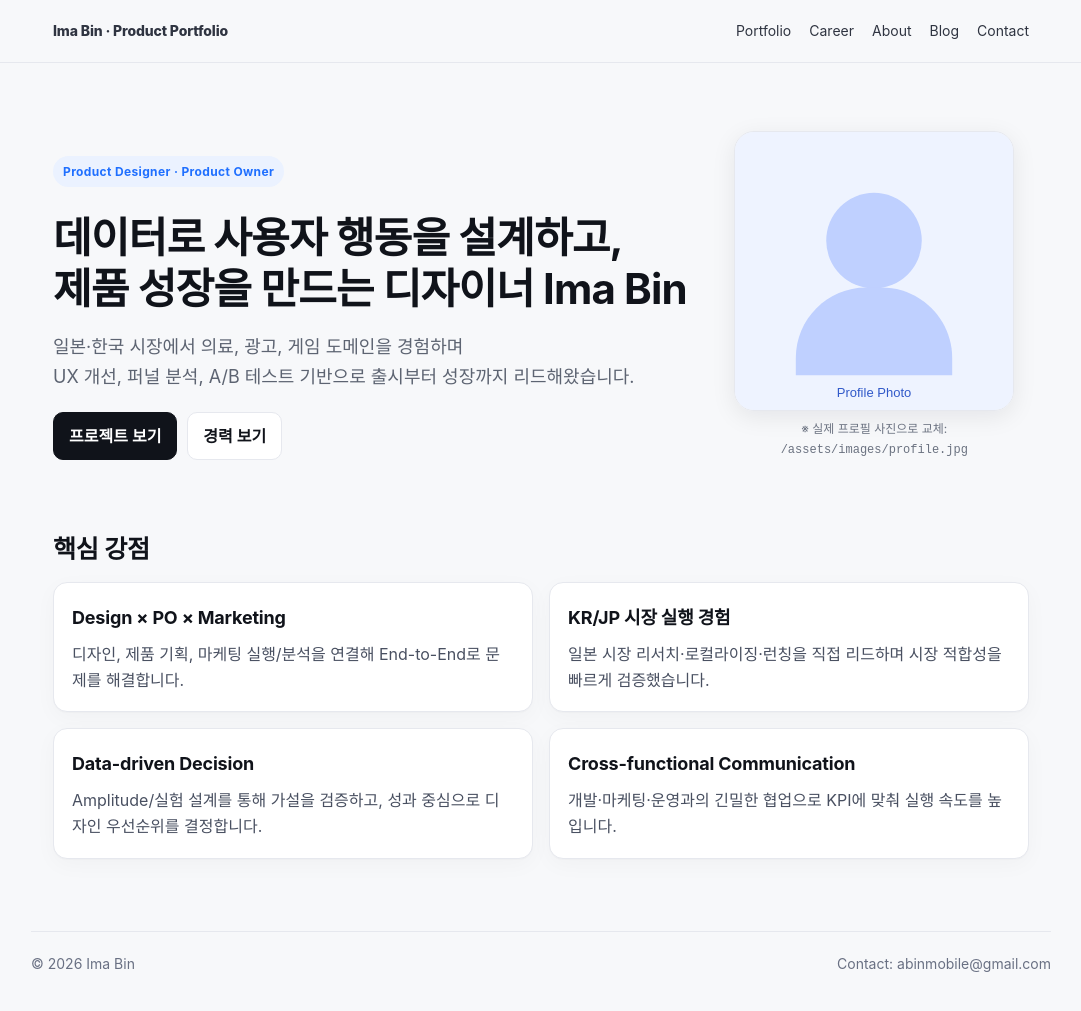
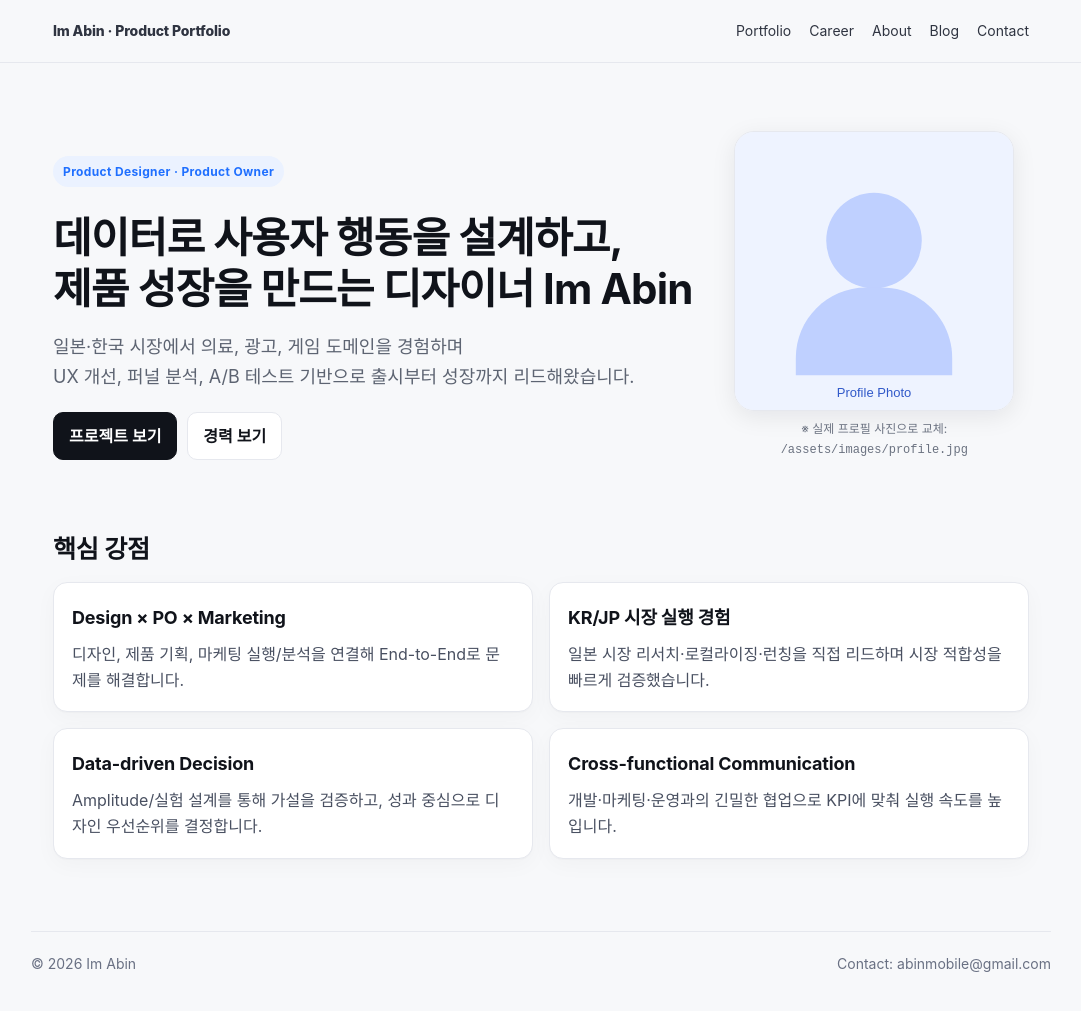
Before and after one commit to ima-bin/ima-bin.github.io, a Jekyll site: the page built from index.md, in a window 1280 px wide and 1011 px high. Shown: the whole window, without its empty margins (99-1180 px from the left). Built offline with Jekyll 4.4.1, drawn with Linux system fonts in a browser that asks for light colours.

Commit message:
Rename Ima Bin to Im Abin across site

```diff
--- a/_config.yml
+++ b/_config.yml
@@ -1,4 +1,4 @@
-title: "Ima Bin | Product Designer Portfolio"
+title: "Im Abin | Product Designer Portfolio"
 description: "Data-driven Product Designer / Product Owner"
 lang: ko-KR
 
--- a/_layouts/default.html
+++ b/_layouts/default.html
@@ -10,7 +10,7 @@
 <body>
   <header class="header">
     <div class="wrap nav">
-      <a class="brand" href="{{ '/' | relative_url }}">Ima Bin · Product Portfolio</a>
+      <a class="brand" href="{{ '/' | relative_url }}">Im Abin · Product Portfolio</a>
       {% for item in site.navigation %}
       <a href="{{ item.url | relative_url }}">{{ item.title }}</a>
       {% endfor %}
@@ -22,7 +22,7 @@
   </main>
 
   <footer class="footer wrap">
-    <div>© {{ 'now' | date: '%Y' }} Ima Bin</div>
+    <div>© {{ 'now' | date: '%Y' }} Im Abin</div>
     <div>Contact: <a href="mailto:abinmobile@gmail.com">abinmobile@gmail.com</a></div>
   </footer>
 </body>
--- a/index.md
+++ b/index.md
@@ -6,7 +6,7 @@ permalink: /
 <section class="hero hero-profile">
   <div class="hero-text">
     <p class="kicker">Product Designer · Product Owner</p>
-    <h1 class="h1">데이터로 사용자 행동을 설계하고,<br/>제품 성장을 만드는 디자이너 Ima Bin</h1>
+    <h1 class="h1">데이터로 사용자 행동을 설계하고,<br/>제품 성장을 만드는 디자이너 Im Abin</h1>
     <p class="sub">
       일본·한국 시장에서 의료, 광고, 게임 도메인을 경험하며<br/>
       UX 개선, 퍼널 분석, A/B 테스트 기반으로 출시부터 성장까지 리드해왔습니다.
@@ -17,7 +17,7 @@ permalink: /
     </div>
   </div>
   <div class="hero-photo-wrap">
-    <img class="hero-photo" src="{{ '/assets/images/profile-placeholder.svg' | relative_url }}" alt="Ima Bin Profile" />
+    <img class="hero-photo" src="{{ '/assets/images/profile-placeholder.svg' | relative_url }}" alt="Im Abin Profile" />
     <p class="photo-hint">※ 실제 프로필 사진으로 교체: <code>/assets/images/profile.jpg</code></p>
   </div>
 </section>
```
